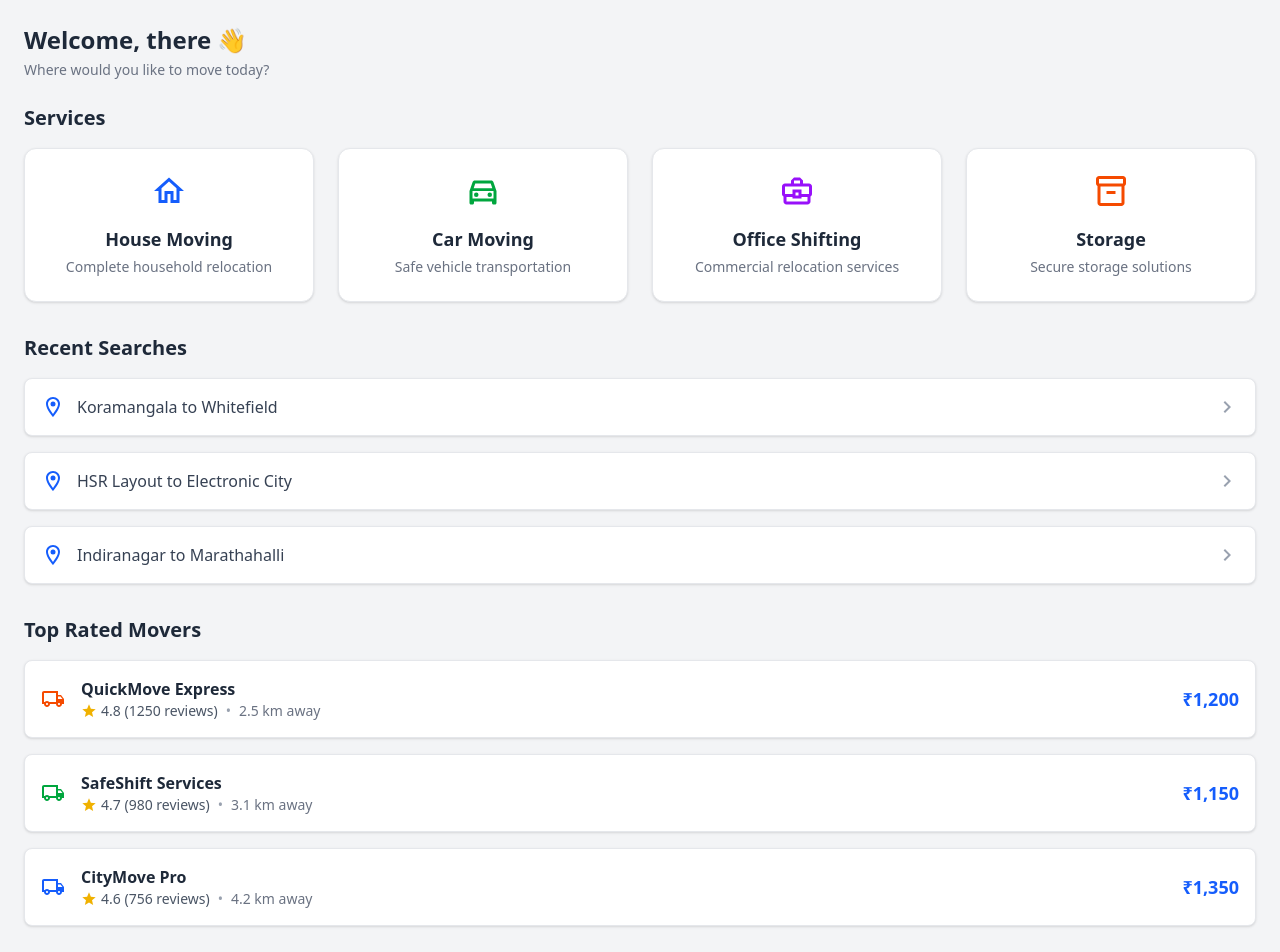
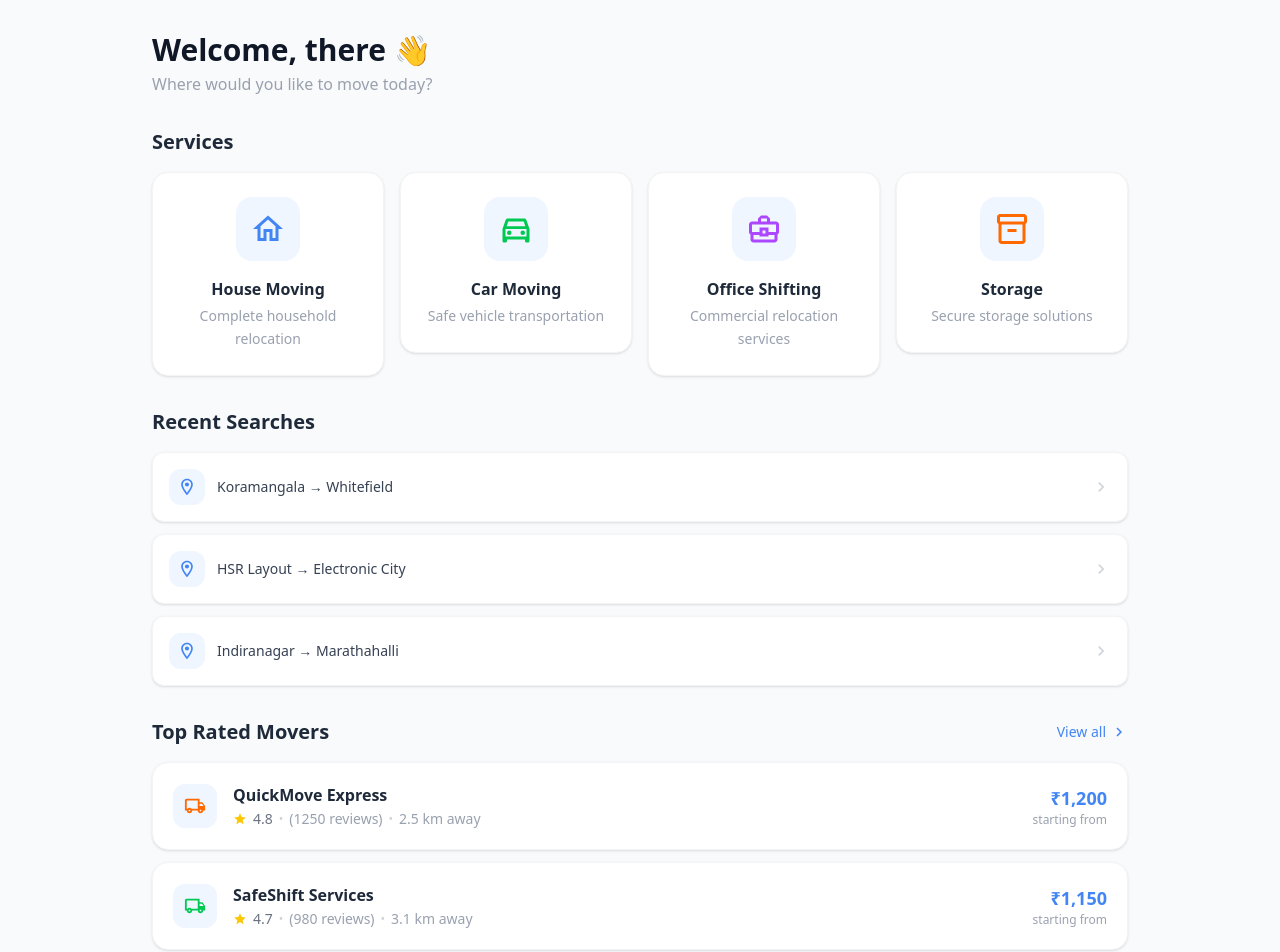
Before and after one commit to Aniketverma2005/Moveryy-Web-Version, a React (Vite) app: page / in a window 1280 px wide. Shown: the part 80-1032 px from the top of the page. Built offline with nearby package versions, Linux system fonts and the light colour scheme.

Commit message:
feat: update User Home UI to match ridePooling color scheme and effects

```diff
--- a/src/Pages/User/Home.jsx
+++ b/src/Pages/User/Home.jsx
@@ -1,16 +1,16 @@
-import React from 'react';
 import {
   MdOutlineHome, MdOutlineDirectionsCar, MdOutlineBusinessCenter, MdOutlineInventory2,
-  MdOutlineLocationOn, MdOutlineStar, MdOutlineKeyboardArrowRight, MdOutlineLocalShipping
+  MdOutlineLocationOn, MdOutlineStar, MdOutlineKeyboardArrowRight, MdOutlineLocalShipping,
+  MdCheckCircle,
 } from 'react-icons/md';
 import { Link } from 'react-router-dom';
 
-// --- Data Structures (Example Data) ---
+// ── Data ──────────────────────────────────────────────────────────────────────
 const services = [
-  { icon: <MdOutlineHome size={36} className="text-blue-600" />, title: 'House Moving', description: 'Complete household relocation', path: "/house-moving" },
-  { icon: <MdOutlineDirectionsCar size={36} className="text-green-600" />, title: 'Car Moving', description: 'Safe vehicle transportation', path: "/car-moving" },
-  { icon: <MdOutlineBusinessCenter size={36} className="text-purple-600" />, title: 'Office Shifting', description: 'Commercial relocation services', path: "/office-shifting" },
-  { icon: <MdOutlineInventory2 size={36} className="text-orange-600" />, title: 'Storage', description: 'Secure storage solutions', path: "" },
+  { icon: <MdOutlineHome size={36} className="text-[#4285F4]" />, title: 'House Moving', description: 'Complete household relocation', path: '/house-moving' },
+  { icon: <MdOutlineDirectionsCar size={36} className="text-green-500" />, title: 'Car Moving', description: 'Safe vehicle transportation', path: '/car-moving' },
+  { icon: <MdOutlineBusinessCenter size={36} className="text-purple-500" />, title: 'Office Shifting', description: 'Commercial relocation services', path: '/office-shifting' },
+  { icon: <MdOutlineInventory2 size={36} className="text-orange-500" />, title: 'Storage', description: 'Secure storage solutions', path: '' },
 ];
 
 const recentSearches = [
@@ -20,119 +20,150 @@ const recentSearches = [
 ];
 
 const topMovers = [
-  { name: 'QuickMove Express', rating: 4.8, reviews: 1250, distance: '2.5 km away', price: '₹1,200', icon: <MdOutlineLocalShipping size={24} className="text-orange-600" /> },
-  { name: 'SafeShift Services', rating: 4.7, reviews: 980, distance: '3.1 km away', price: '₹1,150', icon: <MdOutlineLocalShipping size={24} className="text-green-600" /> },
-  { name: 'CityMove Pro', rating: 4.6, reviews: 756, distance: '4.2 km away', price: '₹1,350', icon: <MdOutlineLocalShipping size={24} className="text-blue-600" /> },
+  { name: 'QuickMove Express', rating: 4.8, reviews: 1250, distance: '2.5 km away', price: '₹1,200', color: 'text-orange-500' },
+  { name: 'SafeShift Services', rating: 4.7, reviews: 980, distance: '3.1 km away', price: '₹1,150', color: 'text-green-500' },
+  { name: 'CityMove Pro', rating: 4.6, reviews: 756, distance: '4.2 km away', price: '₹1,350', color: 'text-[#4285F4]' },
 ];
 
-// --- Helper Components ---
-
+// ── Components ────────────────────────────────────────────────────────────────
 const ServiceCard = ({ icon, title, description }) => (
-  <div className="bg-white p-6 rounded-xl shadow-sm border border-gray-200 flex flex-col items-center text-center hover:shadow-lg transition-shadow duration-200 cursor-pointer">
-    <div className="mb-4">{icon}</div>
-    <h3 className="text-lg font-semibold text-gray-800 mb-1">{title}</h3>
-    <p className="text-sm text-gray-500">{description}</p>
+  <div className="bg-white p-6 rounded-2xl border border-gray-100 shadow-sm flex flex-col items-center text-center hover:shadow-md hover:border-blue-100 transition-all duration-200 cursor-pointer group">
+    <div className="w-16 h-16 bg-blue-50 rounded-2xl flex items-center justify-center mb-4 group-hover:bg-blue-100 transition-colors duration-200">
+      {icon}
+    </div>
+    <h3 className="text-base font-semibold text-gray-800 mb-1">{title}</h3>
+    <p className="text-sm text-gray-400 leading-relaxed">{description}</p>
   </div>
 );
 
 const RecentSearchItem = ({ from, to }) => (
-  <div className="flex items-center justify-between p-4 bg-white rounded-lg shadow-sm border border-gray-200 hover:shadow-md transition-shadow duration-200 cursor-pointer">
+  <div className="flex items-center justify-between p-4 bg-white rounded-xl border border-gray-100 shadow-sm hover:shadow-md hover:border-blue-100 transition-all duration-200 cursor-pointer group">
     <div className="flex items-center gap-3">
-      <MdOutlineLocationOn size={24} className="text-blue-600" />
-      <span className="text-base text-gray-700">{from} to {to}</span>
+      <div className="w-9 h-9 bg-blue-50 rounded-xl flex items-center justify-center group-hover:bg-blue-100 transition-colors">
+        <MdOutlineLocationOn size={20} className="text-[#4285F4]" />
       </div>
-    <MdOutlineKeyboardArrowRight size={24} className="text-gray-400" />
+      <span className="text-sm font-medium text-gray-700">{from} → {to}</span>
+    </div>
+    <MdOutlineKeyboardArrowRight size={20} className="text-gray-300 group-hover:text-[#4285F4] transition-colors" />
   </div>
 );
 
 const MoverCard = ({ mover }) => (
-  <div className="flex items-center justify-between p-4 bg-white rounded-lg shadow-sm border border-gray-200 hover:shadow-md transition-shadow duration-200 cursor-pointer">
+  <div className="flex items-center justify-between p-5 bg-white rounded-2xl border border-gray-100 shadow-sm hover:shadow-md hover:border-blue-100 transition-all duration-200 cursor-pointer group">
     <div className="flex items-center gap-4">
-      {mover.icon}
-      <div className="flex flex-col">
-        <span className="text-base font-semibold text-gray-800">{mover.name}</span>
-        <div className="flex items-center text-sm text-gray-600">
-          <MdOutlineStar size={16} className="text-yellow-500 mr-1" />
-          <span>{mover.rating} ({mover.reviews} reviews)</span>
-          <span className="mx-2 text-gray-400">•</span>
-          <span className="text-gray-500">{mover.distance}</span>
+      <div className="w-11 h-11 bg-blue-50 rounded-xl flex items-center justify-center group-hover:bg-blue-100 transition-colors">
+        <MdOutlineLocalShipping size={22} className={mover.color} />
+      </div>
+      <div>
+        <p className="text-base font-semibold text-gray-800">{mover.name}</p>
+        <div className="flex items-center gap-1.5 mt-0.5">
+          <MdOutlineStar size={14} className="text-yellow-400" />
+          <span className="text-sm text-gray-500">{mover.rating}</span>
+          <span className="text-gray-300 text-xs">•</span>
+          <span className="text-sm text-gray-400">({mover.reviews} reviews)</span>
+          <span className="text-gray-300 text-xs">•</span>
+          <span className="text-sm text-gray-400">{mover.distance}</span>
         </div>
       </div>
     </div>
-    <span className="text-lg font-bold text-blue-600">{mover.price}</span>
+    <div className="text-right">
+      <p className="text-lg font-bold text-[#4285F4]">{mover.price}</p>
+      <p className="text-xs text-gray-400">starting from</p>
+    </div>
   </div>
 );
 
-
-// --- Main Component ---
-
+// ── Main ──────────────────────────────────────────────────────────────────────
 const HomePage = () => {
-  // Get logged-in user's name from localStorage
   const storedUser = (() => {
     try { return JSON.parse(localStorage.getItem('moveryy_user')); } catch { return null; }
   })();
-  const userName = storedUser?.firstName || storedUser?.name || 'there';
+  const userName = storedUser?.firstName
+    ? storedUser.firstName.charAt(0).toUpperCase() + storedUser.firstName.slice(1)
+    : 'there';
 
   return (
-    <div className="bg-gray-100 min-h-screen p-6 font-inter">
+    <div className="bg-gray-50 min-h-screen">
 
-      {/* Welcome Banner */}
-      <div className="mb-6">
-        <h1 className="text-2xl font-bold text-gray-800">Welcome, {userName} 👋</h1>
-        <p className="text-gray-500 text-sm mt-1">Where would you like to move today?</p>
-      </div>
-      {/* Services Section
-      <div className="mb-8">
-        <h2 className="text-xl font-semibold text-gray-800 mb-4">Services</h2>
-        <div className="grid grid-cols-1 md:grid-cols-2 lg:grid-cols-4 gap-6">
-          {services.map((service, index) => (
-            <ServiceCard key={index} {...service} />
-          ))}
-        </div> */}
+      <style>{`
+                @keyframes fadeUp {
+                    from { opacity: 0; transform: translateY(12px); }
+                    to   { opacity: 1; transform: translateY(0); }
+                }
+                .fade-up-1 { animation: fadeUp 0.5s 0.05s ease both; }
+                .fade-up-2 { animation: fadeUp 0.5s 0.15s ease both; }
+                .fade-up-3 { animation: fadeUp 0.5s 0.25s ease both; }
+                .fade-up-4 { animation: fadeUp 0.5s 0.35s ease both; }
+            `}</style>
 
-      {/* Services Section */}
-      <div className="mb-8">
-        <h2 className="text-xl font-semibold text-gray-800 mb-4">Services</h2>
-        <div className="grid grid-cols-1 md:grid-cols-2 lg:grid-cols-4 gap-6">
-          {services.map((service, index) => (
-            <Link to={`${service.path}`} key={index}>
-              <ServiceCard {...service} />
-            </Link>
-          ))}
-        </div>
-        {/* </div> */}
+      <div className="max-w-5xl mx-auto px-6 py-8 flex flex-col gap-8">
 
-
-
-
-
-
-
-
-
-
+        {/* ── Welcome banner ── */}
+        <div className="fade-up-1">
+          <h1 className="text-3xl font-bold text-gray-900">
+            Welcome, {userName} 👋
+          </h1>
+          <p className="text-gray-400 text-base mt-1">Where would you like to move today?</p>
         </div>
 
-      {/* Recent Searches Section */}
-      <div className="mb-8">
-        <h2 className="text-xl font-semibold text-gray-800 mb-4">Recent Searches</h2>
-        <div className="flex flex-col gap-4">
-          {recentSearches.map((search, index) => (
-            <RecentSearchItem key={index} {...search} />
+        {/* ── Services ── */}
+        <div className="fade-up-2">
+          <h2 className="text-xl font-bold text-gray-800 mb-4">Services</h2>
+          <div className="grid grid-cols-2 md:grid-cols-4 gap-4">
+            {services.map((service, i) => (
+              service.path
+                ? <Link to={service.path} key={i}><ServiceCard {...service} /></Link>
+                : <div key={i}><ServiceCard {...service} /></div>
             ))}
           </div>
         </div>
 
-      {/* Top Rated Movers Section */}
-      <div className="mb-8">
-        <h2 className="text-xl font-semibold text-gray-800 mb-4">Top Rated Movers</h2>
-        <div className="flex flex-col gap-4">
-          {topMovers.map((mover, index) => (
-            <MoverCard key={index} mover={mover} />
+        {/* ── Recent Searches ── */}
+        <div className="fade-up-3">
+          <h2 className="text-xl font-bold text-gray-800 mb-4">Recent Searches</h2>
+          <div className="flex flex-col gap-3">
+            {recentSearches.map((s, i) => (
+              <RecentSearchItem key={i} {...s} />
             ))}
           </div>
         </div>
 
+        {/* ── Top Rated Movers ── */}
+        <div className="fade-up-4">
+          <div className="flex items-center justify-between mb-4">
+            <h2 className="text-xl font-bold text-gray-800">Top Rated Movers</h2>
+            <Link to="/compare" className="text-sm text-[#4285F4] hover:text-[#3367D6] font-medium flex items-center gap-1 transition-colors">
+              View all <MdOutlineKeyboardArrowRight size={18} />
+            </Link>
+          </div>
+          <div className="flex flex-col gap-3">
+            {topMovers.map((mover, i) => (
+              <MoverCard key={i} mover={mover} />
+            ))}
+          </div>
+        </div>
+
+        {/* ── CTA Banner ── */}
+        <div className="bg-[#4285F4] rounded-2xl p-8 flex items-center justify-between shadow-lg fade-up-4">
+          <div>
+            <h3 className="text-2xl font-bold text-white mb-1">Ready to move?</h3>
+            <p className="text-blue-100 text-base opacity-90">Get instant quotes from top-rated movers near you.</p>
+            <div className="flex items-center gap-4 mt-4">
+              {['Verified movers', 'Best prices', '24/7 support'].map(t => (
+                <div key={t} className="flex items-center gap-1.5">
+                  <MdCheckCircle size={16} className="text-blue-200" />
+                  <span className="text-blue-100 text-sm">{t}</span>
+                </div>
+              ))}
+            </div>
+          </div>
+          <Link to="/house-moving"
+            className="flex-shrink-0 ml-8 bg-white hover:bg-blue-50 text-[#4285F4] font-bold px-7 py-3.5 rounded-xl transition-colors shadow-sm text-base whitespace-nowrap">
+            Get a Quote →
+          </Link>
+        </div>
+
+      </div>
     </div>
   );
 };
```
Lines whose indentation alone changed are shown as unchanged.
